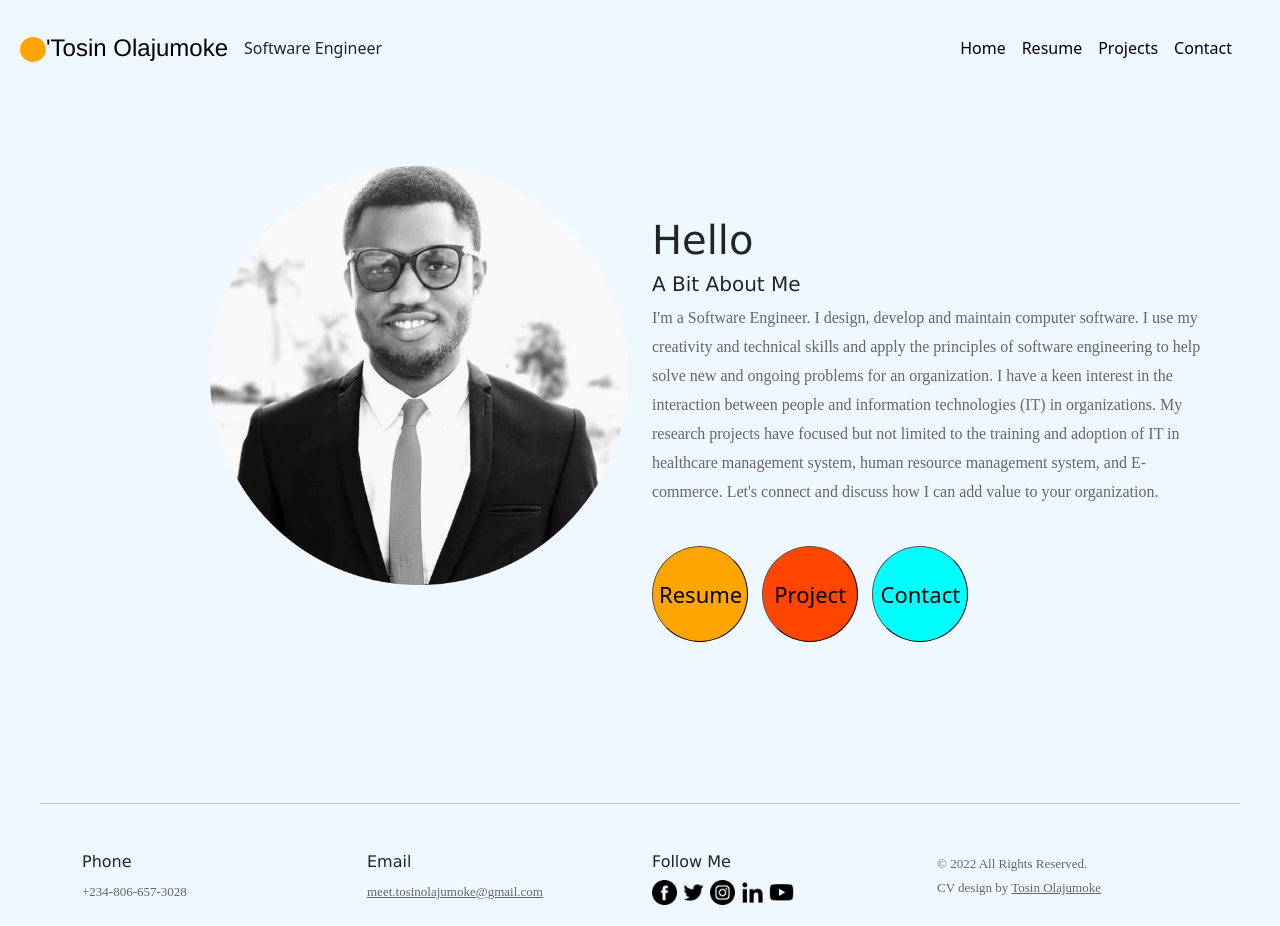
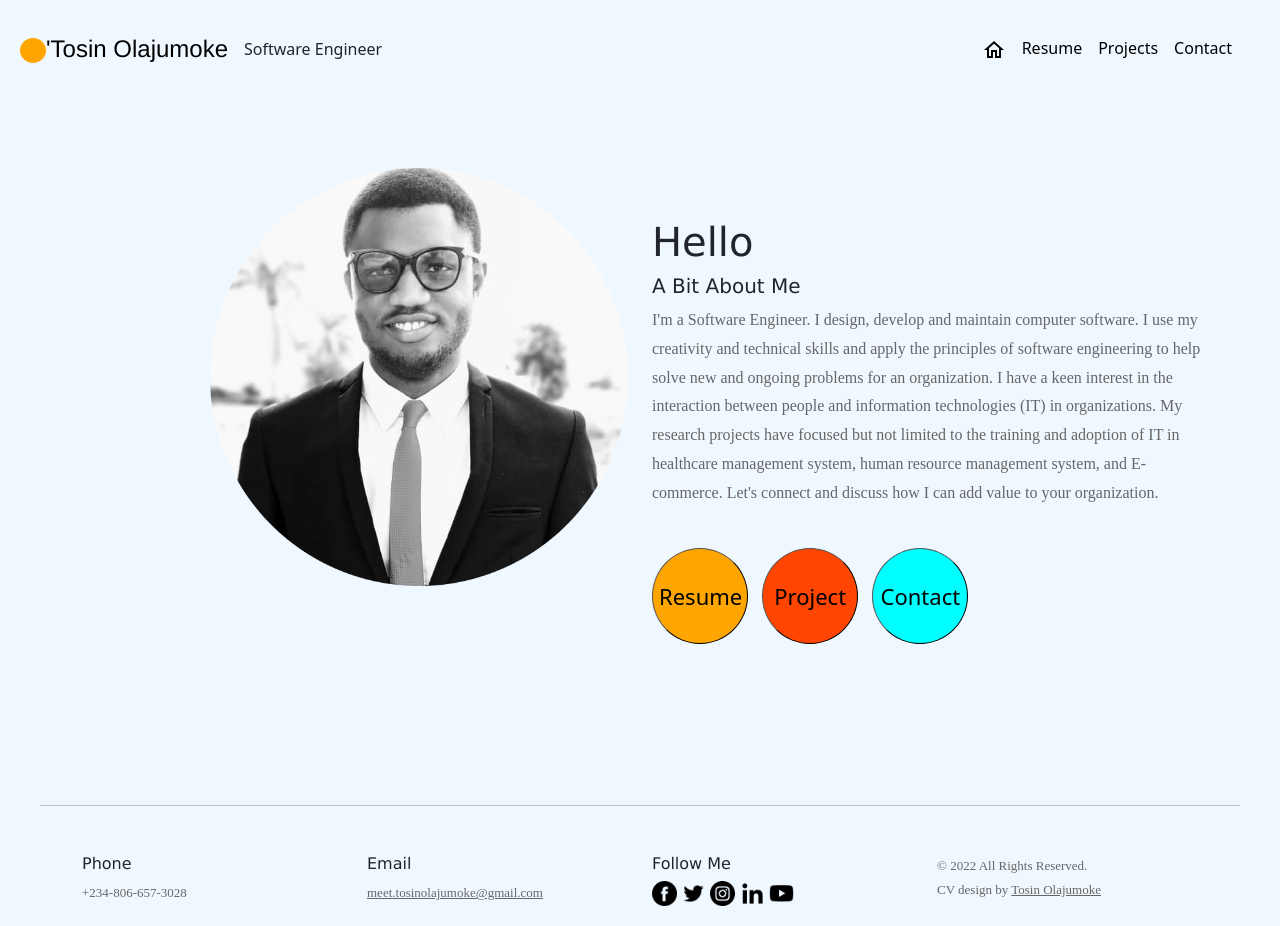
Before and after one commit to TosinOlajumoke/CV, a plain HTML site: page index.html in a window 1280 px wide. Drawn offline with nearby package versions, Linux system fonts and the light colour scheme.

Commit message:
Update index.html

```diff
--- a/index.html
+++ b/index.html
@@ -19,7 +19,7 @@
      </button>
      <div class="collapse navbar-collapse" id="navbardown">
        <div class="navbar-nav">
-         <a class="nav-link" href="index.html">Home</a>
+         <a class="nav-link" href="index.html"><img src="images/Home.png"></a>
          <a class="nav-link" href="resume.html">Resume</a>
          <a class="nav-link" href="project.html">Projects</a>
          <a class="nav-link" href="contact.html">Contact</a>
```
